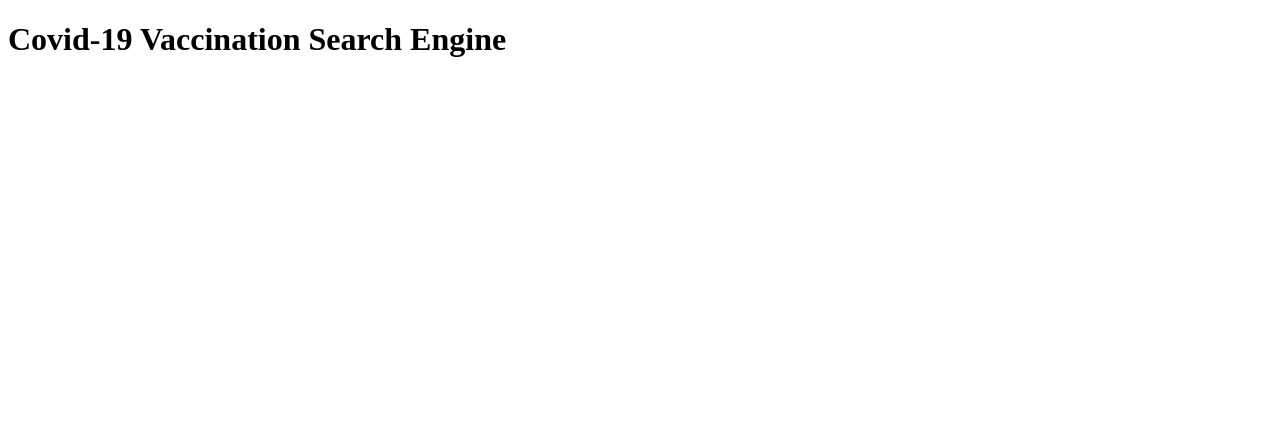
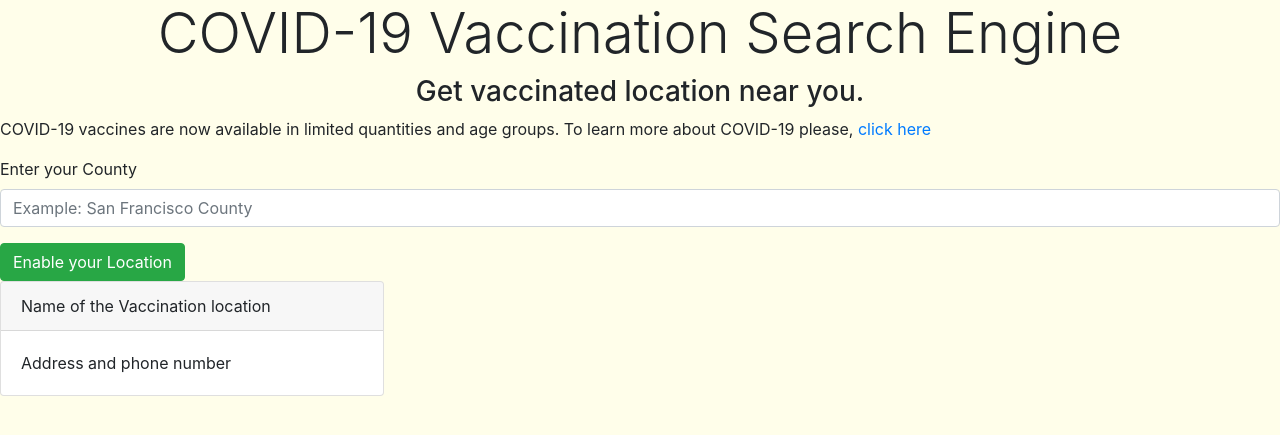
Before and after one commit to lalastitch/COVID_Begone.com, a Flask app: page / in a window 1280 px wide. Shown: the top 435 px of the page. Run offline with Flask 2, Linux system fonts and the light colour scheme; some libraries are stand-ins or nearby versions.

Commit message:
Added description and styled to HTML page. Retrieves county from user location

```diff
--- /dev/null
+++ b/app.py
@@ -0,0 +1,20 @@
+from flask import Flask, render_template, request, jsonify
+import requests
+from getCounty import get_county
+
+app = Flask(__name__)
+
+
+@app.route("/")
+def home():
+    return render_template("home.html")
+
+
+@app.route('/postmethod', methods=['POST'])
+def postmethod():
+    data = request.get_json()
+    return get_county(data)
+
+
+if __name__ == "__main__":
+    app.run(debug=True)
--- /dev/null
+++ b/getLocation.py
@@ -0,0 +1,5 @@
+import requests
+
+def get_county
+response = requests.get(
+    "https://geo.fcc.gov/api/census/area?lat=37.774929&lon=-122.419418&format=json")
--- /dev/null
+++ b/static/styles.css
@@ -0,0 +1,7 @@
+body {
+  background-color: #fffeea;
+}
+
+.card {
+  width: 30%;
+}
--- a/templates/home.html
+++ b/templates/home.html
@@ -1,12 +1,68 @@
 <!DOCTYPE html>
 <html>
+
 <head>
-<title>Page Title</title>
+    <title>Page Title</title>
+    <link rel="stylesheet" href="https://stackpath.bootstrapcdn.com/bootstrap/4.3.1/css/bootstrap.min.css" integrity="sha384-ggOyR0iXCbMQv3Xipma34MD+dH/1fQ784/j6cY/iJTQUOhcWr7x9JvoRxT2MZw1T" crossorigin="anonymous">
+    <link rel="stylesheet" href="/static/styles.css">
+    <script src="https://ajax.googleapis.com/ajax/libs/jquery/3.1.0/jquery.min.js"></script>
 </head>
+
 <body>
 
-<h1>Covid-19 Vaccination Search Engine</h1>
-<p></p>
+<h1 class="text-center display-4"> COVID-19 Vaccination Search Engine</h1>
+<p class="text-center h3"></pclass>Get vaccinated location near you.</p>
+<p>COVID-19 vaccines are now available in limited quantities and age groups.
+    To learn more about COVID-19 please, <a href="https://www.cdc.gov/library/researchguides/2019novelcoronavirus/websites.html">click here</a>
+</p>
+<form>
+    <div class="form-group">
+      <label for="exampleInputCounty">Enter your County</label>
+      <input type="email" class="form-control" id="exampleInputCounty" aria-describedby="countyHelp" placeholder="Example: San Francisco County">
+    </div>
+</form>
+
+<button type="button" class="btn btn-success" onclick="geolocate()">Enable your Location</button>
+<div class="card">
+    <div class="card-header">
+      Name of the Vaccination location
+    </div>
+    <div class="card-body">
+      <p class="card-text">Address and phone number</p>
+    </div>
+</div>
 
 </body>
+
+<script>
+    function geolocate() {
+        if(navigator.geolocation) {
+            navigator.geolocation.getCurrentPosition(function(position) {
+                var positionInfo = "Your current position is (" + "Latitude: " + position.coords.latitude + ", " + "Longitude: " + position.coords.longitude + ")";
+                console.log(positionInfo);
+
+                // Make request to getCounty function
+                $.ajax({
+                    type: "POST",
+                    url: "/postmethod",
+                    contentType: "application/json",
+                    data: JSON.stringify({ latitude: position.coords.latitude, longitude:position.coords.longitude}),
+                    dataType: "json",
+                    success: function(response) {
+                        console.log(response["county_name"]) //prints county name
+                    },
+                    error: function(err) {
+                        console.log(err);
+                    }
+                });
+
+            }, function() {
+                console.log("error");
+            });
+
+        } else {
+            alert("Sorry, your browser does not support HTML5 geolocation.");
+        }
+    }
+</script>
 </html>
--- a/views.py
+++ /dev/null
@@ -1,12 +0,0 @@
-from flask import Flask, render_template
-
-app = Flask(__name__)
-
-
-@app.route("/")
-def home():
-    return render_template("home.html")
-
-
-if __name__ == "__main__":
-    app.run(debug=True)
```
Also changed, not shown: getCounty.py (added, +18 -0 lines), static/img/cream_dust.png (added).
